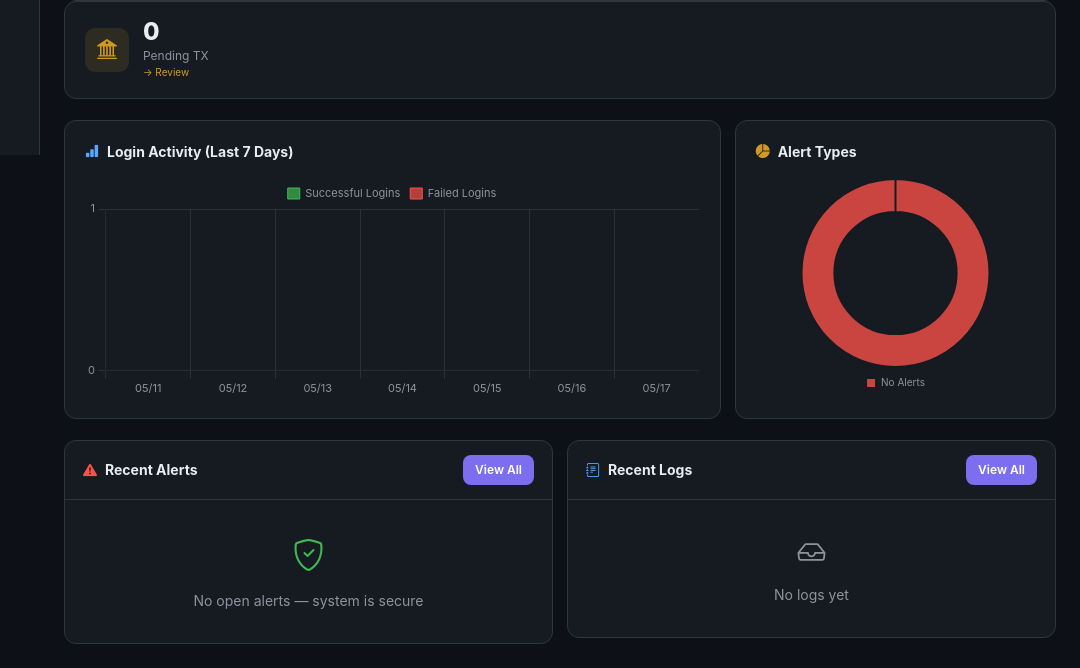
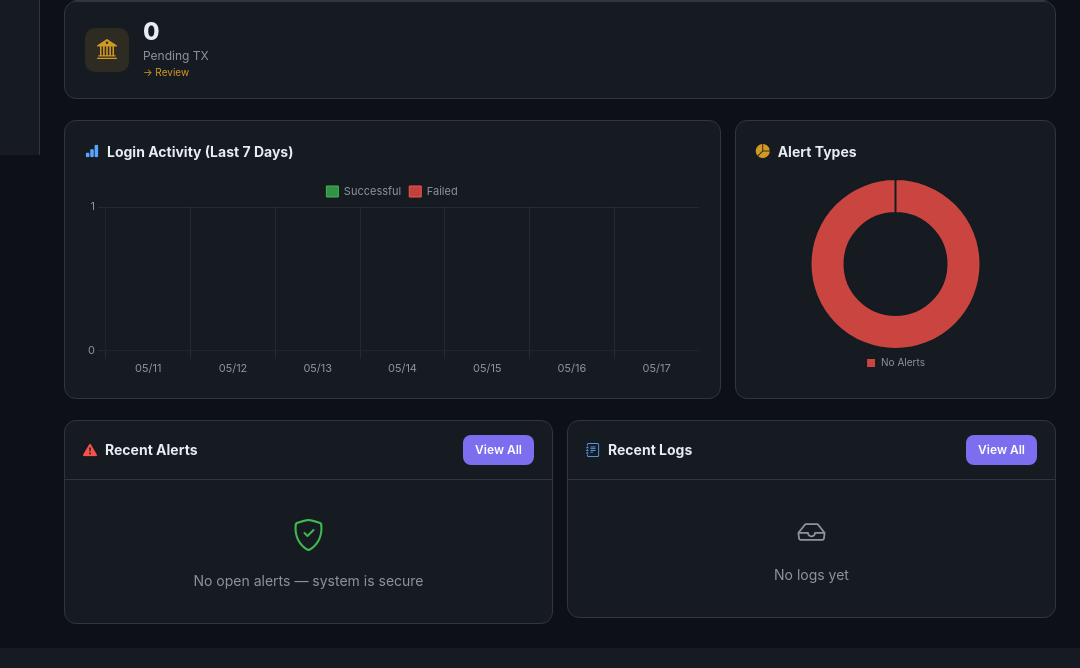
Before and after one commit to Ridley001/security-monitoring-system, a Flask app: page /dashboard in a window 1280 px wide. Shown: the part 645-1313 px from the top of the page, without its empty margins (200-1280 px from the left). After the commit the page ends 1269 px from the top, so only its background shows below. Run offline with Flask 3, Linux system fonts and the light colour scheme; the visitor is signed in with stand-in values (Sample User, id 1); data that the repository does not hold is empty.

Commit message:
Fixed alert detection engine, restored dashboard charts

```diff
--- a/templates/dashboard.html
+++ b/templates/dashboard.html
@@ -107,8 +107,9 @@
 <div class="row g-3 mb-4">
 
     <!-- Login Activity Chart -->
-    <div class="col-12 col-lg-8 chart-col">
-        <div class="table-card" style="padding:20px;">
+    <div class="col-12 col-lg-8">
+        <div class="table-card"
+             style="padding:20px; height:100%;">
             <div style="font-size:14px;
                         font-weight:700;
                         color:var(--text);
@@ -120,14 +121,17 @@
                    style="color:var(--accent2);"></i>
                 Login Activity (Last 7 Days)
             </div>
-            <canvas id="loginChart"
-                    style="max-height:220px;"></canvas>
+            <div style="position:relative;
+                        height:200px;">
+                <canvas id="loginChart"></canvas>
+            </div>
         </div>
     </div>
 
     <!-- Alert Types Chart -->
-    <div class="col-12 col-lg-4 chart-col">
-        <div class="table-card" style="padding:20px;">
+    <div class="col-12 col-lg-4">
+        <div class="table-card"
+             style="padding:20px; height:100%;">
             <div style="font-size:14px;
                         font-weight:700;
                         color:var(--text);
@@ -139,8 +143,10 @@
                    style="color:var(--warning);"></i>
                 Alert Types
             </div>
-            <canvas id="alertChart"
-                    style="max-height:220px;"></canvas>
+            <div style="position:relative;
+                        height:200px;">
+                <canvas id="alertChart"></canvas>
+            </div>
         </div>
     </div>
 
@@ -315,29 +321,26 @@ Chart.defaults.font.family =
     "-apple-system, BlinkMacSystemFont, 'Segoe UI', sans-serif";
 Chart.defaults.font.size = 11;
 
-// ── Login Activity Bar Chart ─────────────────────────────
-var loginCtx = document.getElementById(
-    'loginChart').getContext('2d');
-
+// ── Login Activity Bar Chart ──────────────────────────────
+var loginCtx = document.getElementById('loginChart');
+if (loginCtx) {
     new Chart(loginCtx, {
         type: 'bar',
         data: {
             labels: {{ chart_labels | tojson }},
             datasets: [
                 {
-                label: 'Successful Logins',
+                    label: 'Successful',
                     data: {{ chart_success | tojson }},
-                backgroundColor:
-                    'rgba(63,185,80,0.7)',
+                    backgroundColor: 'rgba(63,185,80,0.75)',
                     borderColor: '#3fb950',
                     borderWidth: 1,
                     borderRadius: 4,
                 },
                 {
-                label: 'Failed Logins',
+                    label: 'Failed',
                     data: {{ chart_failed | tojson }},
-                backgroundColor:
-                    'rgba(248,81,73,0.7)',
+                    backgroundColor: 'rgba(248,81,73,0.75)',
                     borderColor: '#f85149',
                     borderWidth: 1,
                     borderRadius: 4,
@@ -346,24 +349,27 @@ new Chart(loginCtx, {
         },
         options: {
             responsive: true,
-        maintainAspectRatio: true,
+            maintainAspectRatio: false,
             plugins: {
                 legend: {
                     position: 'top',
-                labels: { color: '#8b949e',
-                          boxWidth: 12 }
+                    labels: {
+                        color: '#8b949e',
+                        boxWidth: 12,
+                        padding: 8,
+                    }
                 }
             },
             scales: {
                 x: {
                     grid: {
-                    color: 'rgba(48,54,61,0.8)'
+                        color: 'rgba(48,54,61,0.6)'
                     },
                     ticks: { color: '#8b949e' }
                 },
                 y: {
                     grid: {
-                    color: 'rgba(48,54,61,0.8)'
+                        color: 'rgba(48,54,61,0.6)'
                     },
                     ticks: {
                         color: '#8b949e',
@@ -374,20 +380,26 @@ new Chart(loginCtx, {
             }
         }
     });
+}
 
-// ── Alert Types Doughnut Chart ───────────────────────────
-var alertCtx = document.getElementById(
-    'alertChart').getContext('2d');
+// ── Alert Types Doughnut ─────────────────────────────────
+var alertCtx = document.getElementById('alertChart');
+if (alertCtx) {
+    var aLabels = {{ alert_types | tojson }};
+    var aData   = {{ alert_counts | tojson }};
 
-var alertLabels = {{ alert_types | tojson }};
-var alertData   = {{ alert_counts | tojson }};
+    // If no alert data show placeholder
+    if (aData.length === 0 || aData[0] === 1) {
+        aLabels = ['No Alerts'];
+        aData   = [1];
+    }
 
     new Chart(alertCtx, {
         type: 'doughnut',
         data: {
-        labels: alertLabels,
+            labels: aLabels,
             datasets: [{
-            data: alertData,
+                data: aData,
                 backgroundColor: [
                     'rgba(248,81,73,0.8)',
                     'rgba(210,153,34,0.8)',
@@ -402,21 +414,21 @@ new Chart(alertCtx, {
         },
         options: {
             responsive: true,
-        maintainAspectRatio: true,
-        cutout: '65%',
+            maintainAspectRatio: false,
+            cutout: '60%',
             plugins: {
                 legend: {
                     position: 'bottom',
                     labels: {
                         color: '#8b949e',
                         boxWidth: 10,
-                    padding: 10,
+                        padding: 8,
                         font: { size: 10 }
                     }
                 }
             }
         }
     });
+}
 </script>
-
 {% endblock %}
```
Lines whose indentation alone changed are shown as unchanged.
